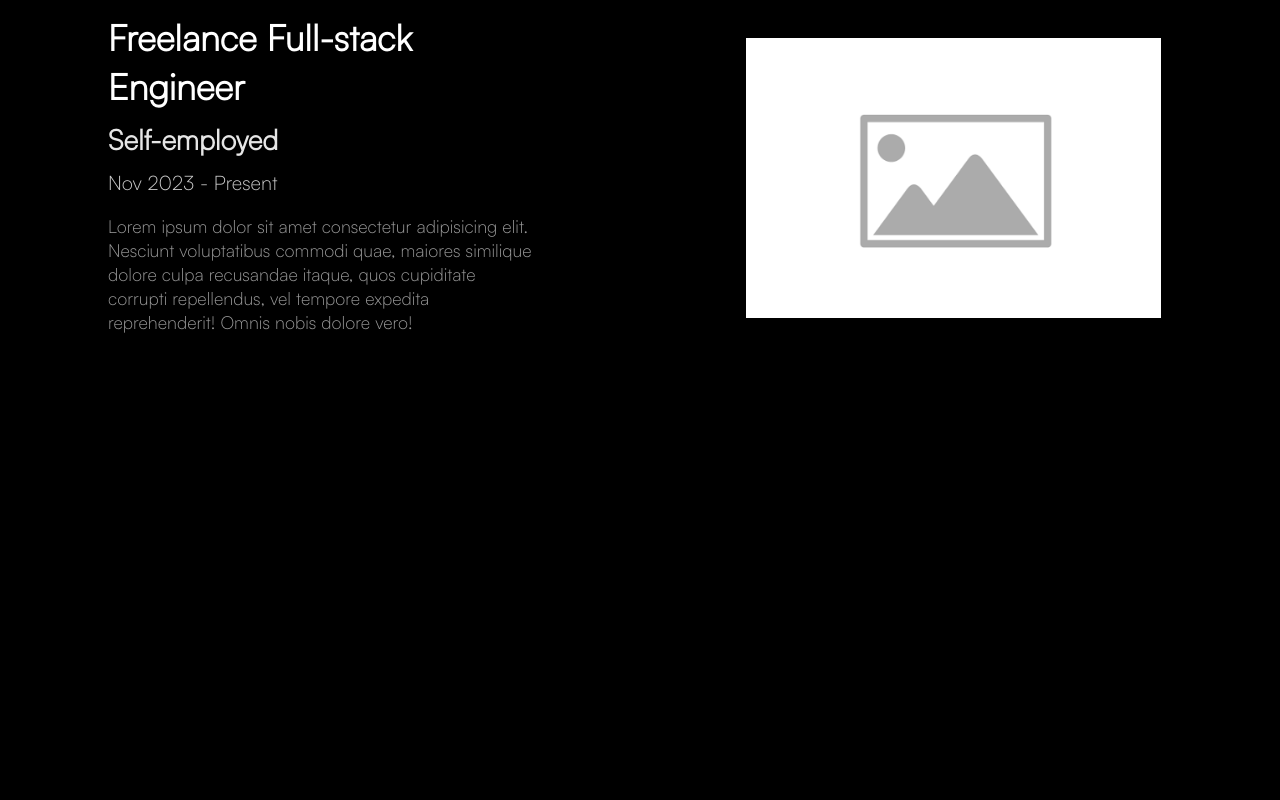
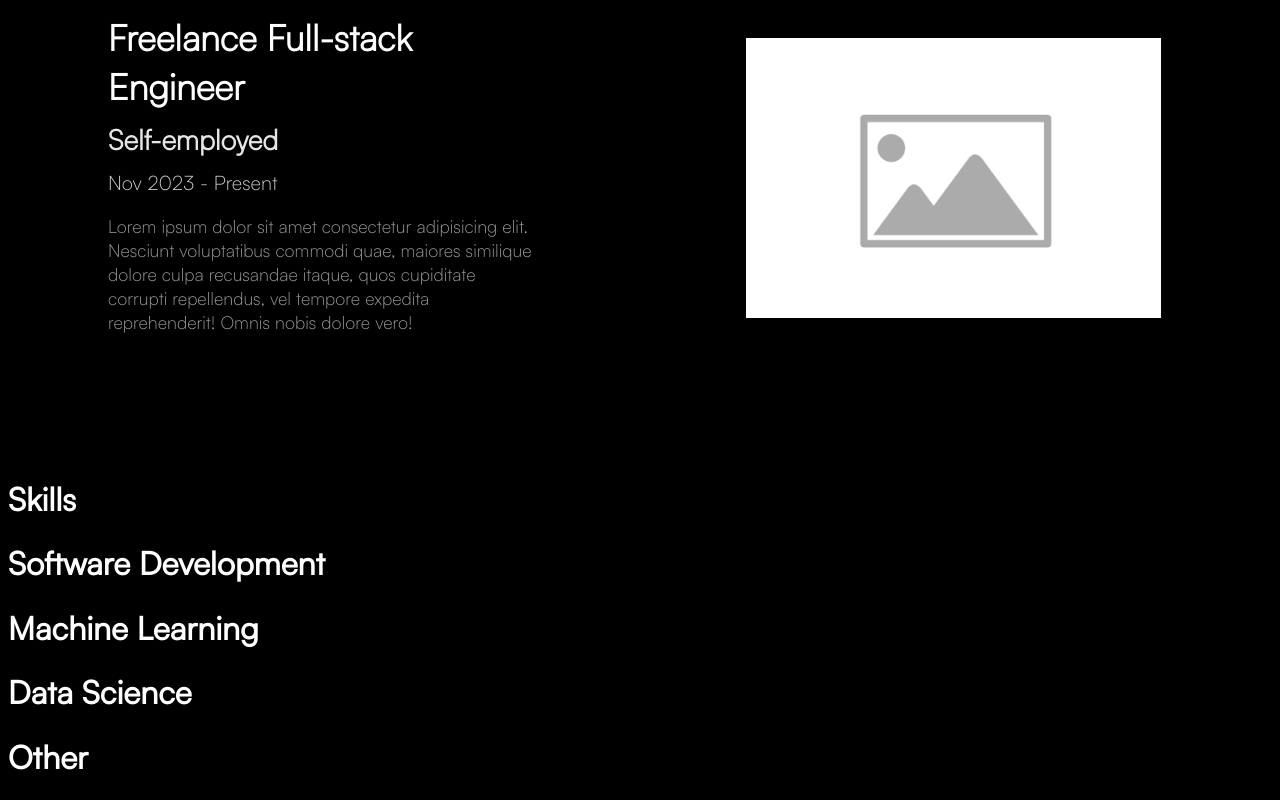
Before and after one commit to BenW2k/Portfolio, a Next.js app in the folder frontend/: page / in a window 1280 px wide. Shown: the part 2829-3629 px from the top of the page. Before the commit the page ends 3307 px from the top, so only its background shows below. Built offline with nearby package versions, Linux system fonts and the light colour scheme.

Commit message:
+skills component import

```diff
--- a/frontend/app/page.tsx
+++ b/frontend/app/page.tsx
@@ -1,6 +1,7 @@
 "use client";
 import Navbar from "./components/navbar";
 import Timeline from "./components/timeline";
+import Skills from "./components/skills";
 import {useEffect} from "react";
 import Image from "next/image";
 import styles from "./styles/pages/home.module.css";
@@ -84,6 +85,9 @@ export default function Home() {
       <div className={styles["timeline"]}>
         <Timeline />
       </div>
+      <div>
+        <Skills />
+      </div>
     </div>
   );
 }
```
